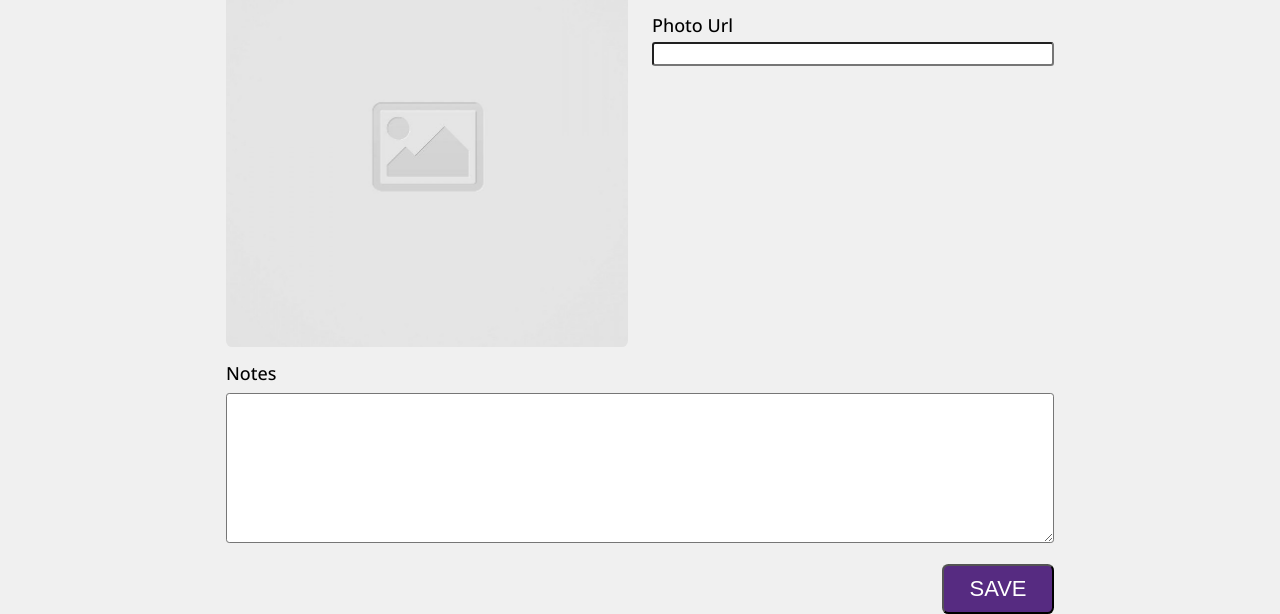
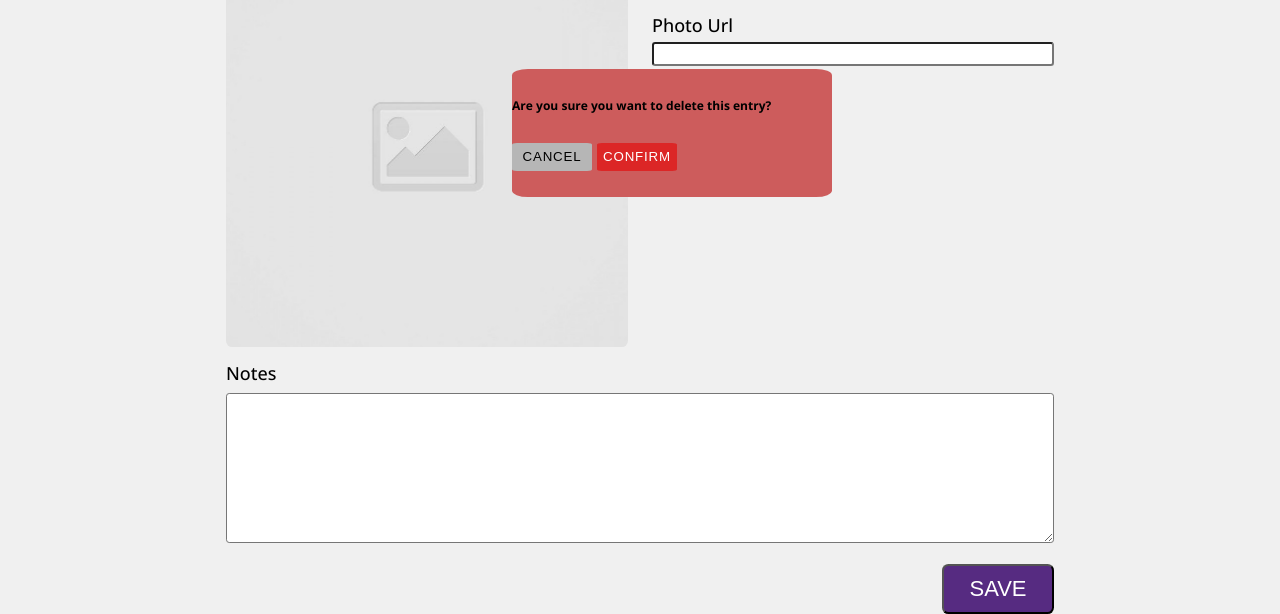
Before and after one commit to jessicagrayson/code-journal, a plain HTML site: page index.html in a window 1280 px wide. Shown: the part 211-825 px from the top of the page. Drawn offline with nearby package versions, Linux system fonts and the light colour scheme; a web font is replaced by a local one.

Commit message:
feature added to display confirmation modal when user clicks delete entry button

```diff
--- a/css/styles.css
+++ b/css/styles.css
@@ -108,6 +108,40 @@ img {
   visibility: hidden;
 }
 
+/* Delete modal window and button styles */
+.delete-modal {
+  height: 8rem;
+  width: 20rem;
+  border-radius: 5%;
+  background-color: indianred;
+  position: absolute;
+  top: 35%;
+  left: 40%;
+}
+
+.cancel-button {
+  background-color: #b6b6b6;
+  width: 5rem;
+  padding: 0.4rem;
+  border-radius: 6%;
+  border: none;
+  text-transform: uppercase;
+  font-weight: 500;
+  letter-spacing: 0.05rem;
+}
+
+.confirm-button {
+  background-color: #dc2626;
+  color: #fff;
+  width: 5rem;
+  padding: 0.4rem;
+  border-radius: 6%;
+  border: none;
+  text-transform: uppercase;
+  font-weight: 500;
+  letter-spacing: 0.05rem;
+}
+
 /* Data entries styles: */
 
 .entry-row {
--- a/index.html
+++ b/index.html
@@ -46,6 +46,13 @@
         <form class="form-input" id="entry-form-data">
           <div class="row center-row">
             <div class="column-half">
+              <div class="delete-modal">
+                <h6 class="modal-text">
+                  Are you sure you want to delete this entry?
+                </h6>
+                <button class="cancel-button">Cancel</button>
+                <button class="confirm-button">Confirm</button>
+              </div>
               <img
                 id="user-img"
                 src="images/placeholder-image-square.jpg"
```
